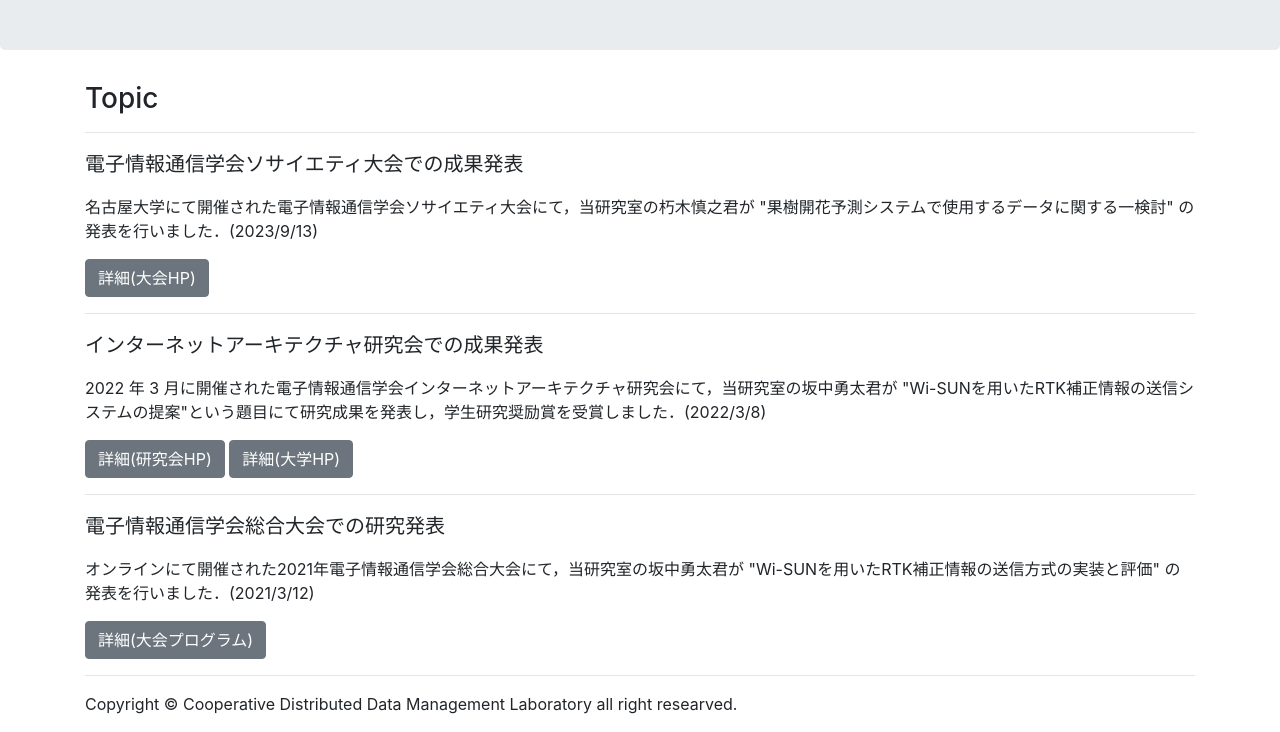
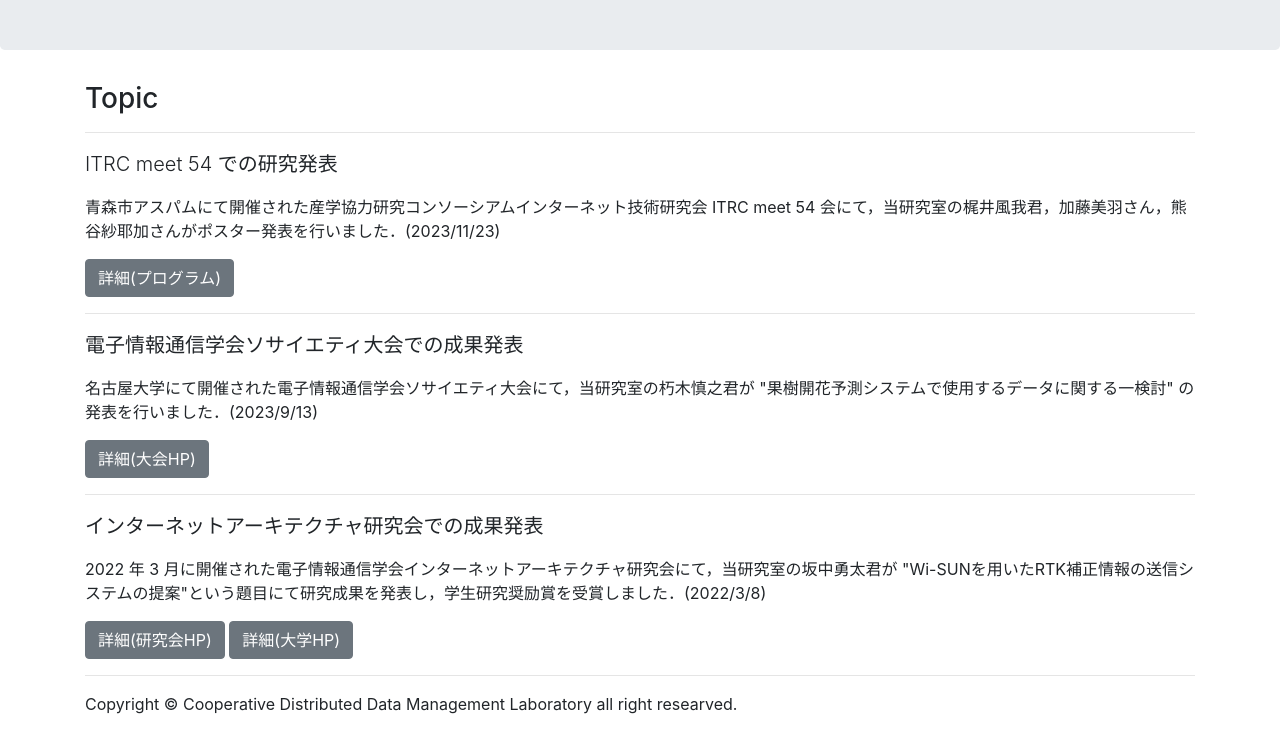
Before and after one commit to kazuya-suzuki-akita/cdm-pages, a plain HTML site: page index.html in a window 1280 px wide. Shown: the part 222-954 px from the top of the page. Drawn offline with nearby package versions, Linux system fonts and the light colour scheme.

Commit message:
ITRC での発表を追加

```diff
--- a/index.html
+++ b/index.html
@@ -41,6 +41,14 @@
 
       <hr>
       <div>
+        <p class="lead">ITRC meet 54 での研究発表</p>
+        <p>青森市アスパムにて開催された産学協力研究コンソーシアムインターネット技術研究会 ITRC meet 54 会にて，当研究室の梶井風我君，加藤美羽さん，熊谷紗耶加さんがポスター発表を行いました．(2023/11/23)</p>
+        <p><a class="btn btn-secondary" href="https://www.itrc.net/meet/54-program/"
+            role="button">詳細(プログラム)</a></p>
+      </div>
+      <hr>
+
+      <div>
         <p class="lead">電子情報通信学会ソサイエティ大会での成果発表</p>
         <p>名古屋大学にて開催された電子情報通信学会ソサイエティ大会にて，当研究室の朽木慎之君が "果樹開花予測システムで使用するデータに関する一検討" の発表を行いました．(2023/9/13)</p>
         <p><a class="btn btn-secondary"
@@ -58,15 +66,6 @@
             <a class="btn btn-secondary"
             href="https://www.akita-pu.ac.jp/kenkyuseika/kenkyuseika2021/7331"
             role="button">詳細(大学HP)</a></p>
-      </div>
-
-      <hr>
-
-      <div>
-        <p class="lead">電子情報通信学会総合大会での研究発表</p>
-        <p>オンラインにて開催された2021年電子情報通信学会総合大会にて，当研究室の坂中勇太君が "Wi-SUNを用いたRTK補正情報の送信方式の実装と評価" の発表を行いました．(2021/3/12)</p>
-        <p><a class="btn btn-secondary" href="https://www.ieice-taikai.jp/2021general/jpn/webpro/_html/cs.html#b_16"
-            role="button">詳細(大会プログラム)</a></p>
       </div>
       <hr>
 
```
Also changed, not shown: achievement.html (+3 -0 lines).
